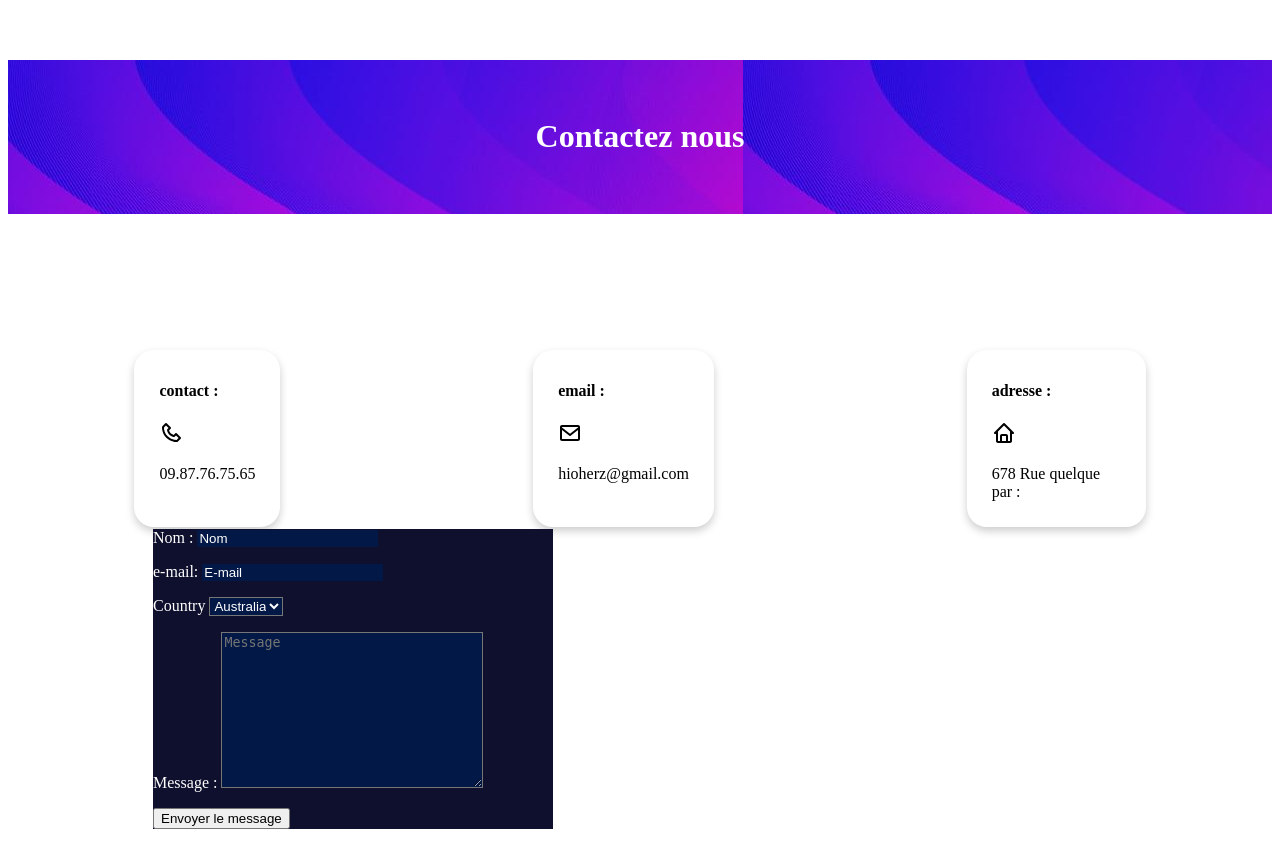
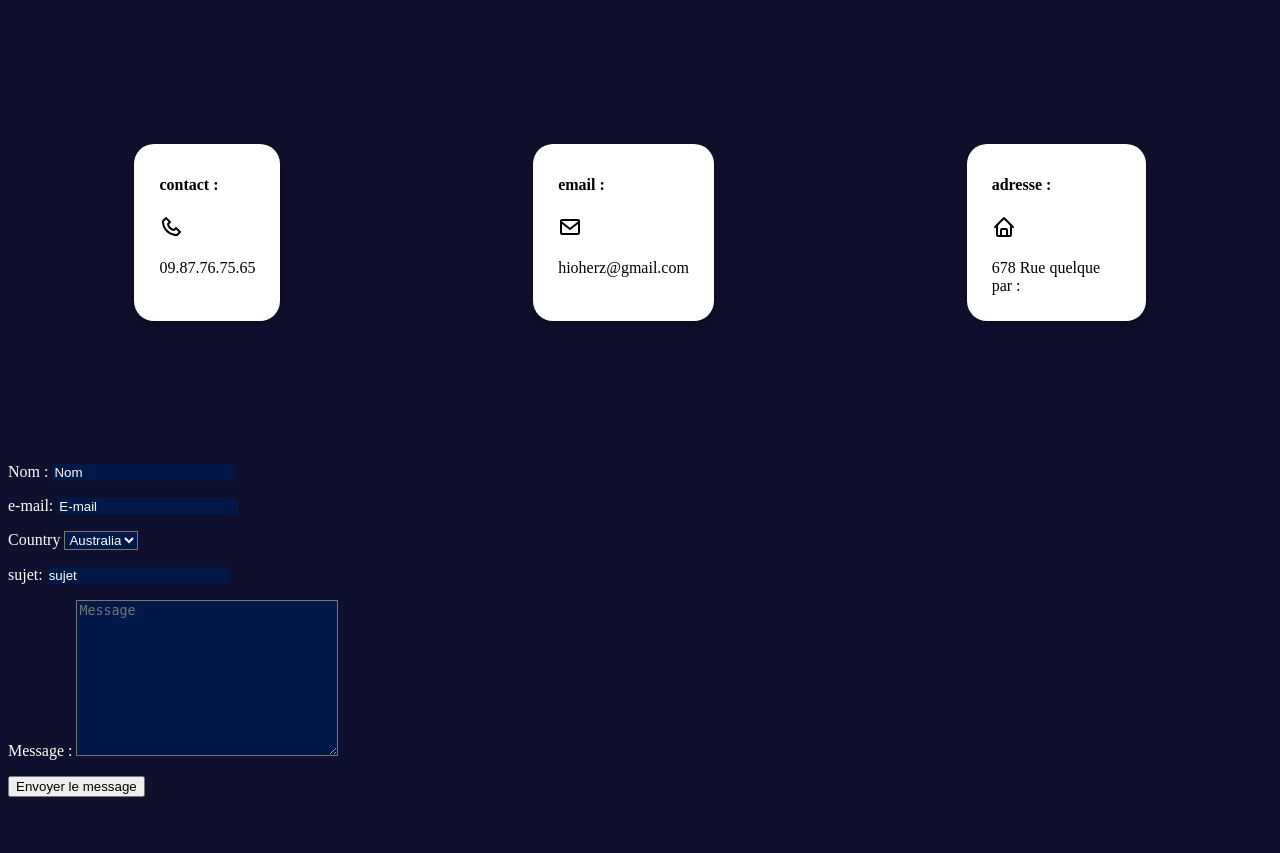
Before and after one commit to kvong92/L1_ALT_Puissance_4_KevinV, a PHP site: page /contact.html in a window 1280 px wide. After the commit the page ends 797 px from the top, so only its background shows below. Run offline with PHP 8.4, Linux system fonts and the light colour scheme.

Commit message:
enlevez image contact

```diff
--- a/assets/css/contact.css
+++ b/assets/css/contact.css
@@ -1,11 +1,6 @@
 
 
-.contact {
-    background-image: url(../image/contact.jpeg);
-    color: white;
-    text-align: center;
-    padding: 37px;
-    margin-top: 60px;
+
 }
 
 form{
@@ -71,6 +66,11 @@ flex-direction: column;
     color: white;
 }
 
+#sujet{
+    background-color: #021846 ;
+    color: white;
+}
+
 #country{
     background-color: #021846 ;
     color: white;
--- a/assets/css/styles.css
+++ b/assets/css/styles.css
@@ -1,5 +1,3 @@
 body {
     background-color: #0F0F2E;
-    margin-left: 100px;
-    margin-right: 100px;
 }
--- a/contact.html
+++ b/contact.html
@@ -1,18 +1,19 @@
 <!DOCTYPE html>
 <html lang="en">
+
 <head>
     <meta charset="UTF-8">
     <meta http-equiv="X-UA-Compatible" content="IE=edge">
     <meta name="viewport" content="width=device-width, initial-scale=1.0">
     <title>Document</title>
+    <link rel="stylesheet" href="assets/css/styles.css">
     <link rel="stylesheet" href="assets/css/contact.css">
     <script src="https://unpkg.com/boxicons@2.1.4/dist/boxicons.js"></script>
 </head>
+
 <body>
 
-<div class="contact">
-    <h1>Contactez nous</h1>
-</div>
+
 
     <section class="page">
         <!--container-->
@@ -65,6 +66,11 @@
                 </p>
 
                 <p>
+                    <label for="sujet">sujet:</label>
+                    <input type="sujet" id="sujet" name="sujet" placeholder="sujet">
+                </p>
+
+                <p>
                     <label id="message" for="msg">Message :</label>
                     <textarea name="" id="msg" cols="30" rows="10" placeholder="Message"></textarea>
                 </p>
@@ -77,4 +83,5 @@
 
     </section>
 </body>
+
 </html>
```
Lines whose indentation alone changed are shown as unchanged.
